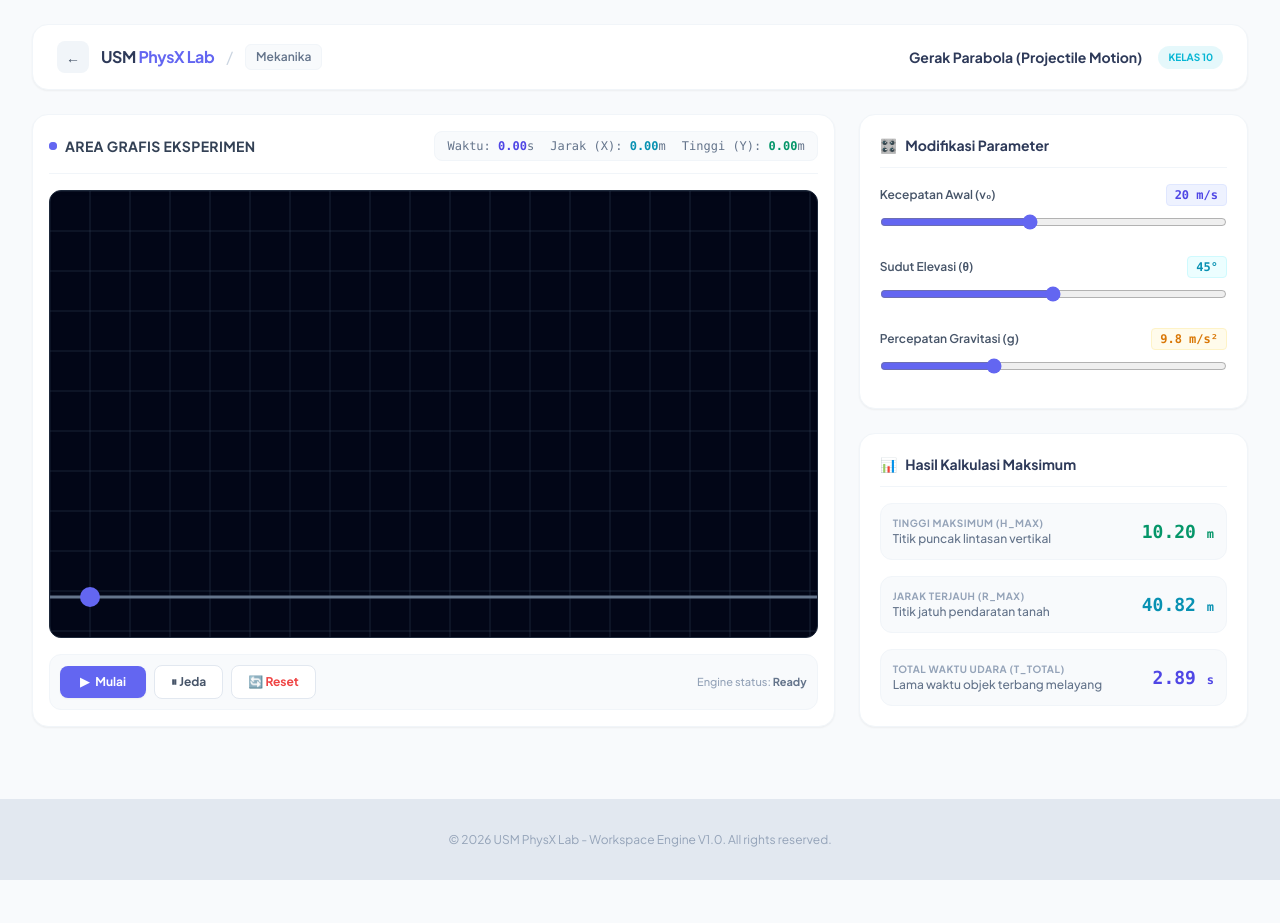
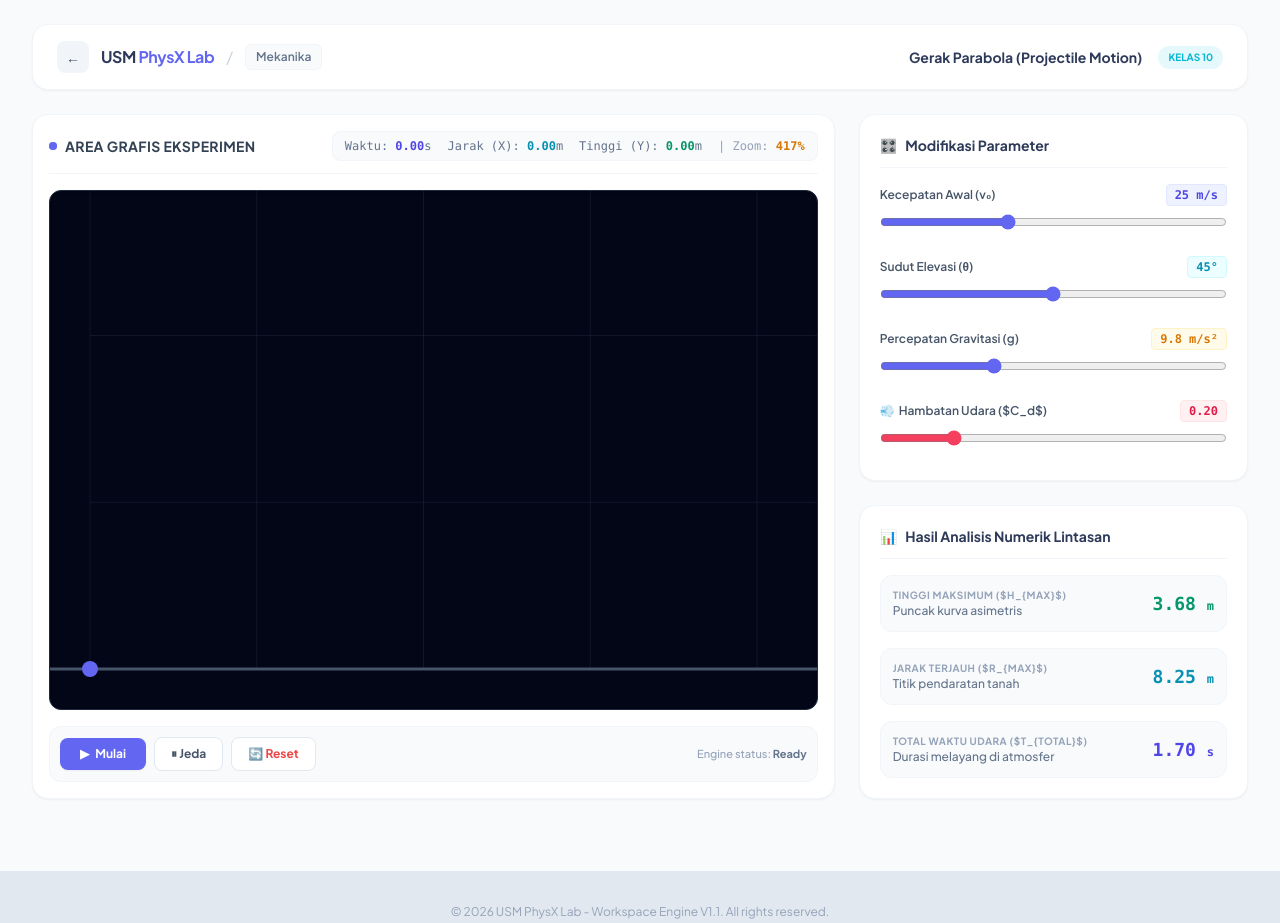
Before and after one commit to workhendry20-creator/usm-physx-lab, a plain HTML site: page simulations/gerak-parabola/index.html in a window 1280 px wide. Before the commit the page ends 880 px from the top, so only its background shows below. Drawn offline with nearby package versions, Linux system fonts and the light colour scheme.

Commit message:
revis: add automatic viewport scaling and functional air resistance parameter sliders

```diff
--- a/simulations/gerak-parabola/index.html
+++ b/simulations/gerak-parabola/index.html
@@ -48,6 +48,7 @@
                         <div>Waktu: <span id="m-time" class="text-indigo-600 font-bold">0.00</span>s</div>
                         <div>Jarak (X): <span id="m-posX" class="text-cyan-600 font-bold">0.00</span>m</div>
                         <div>Tinggi (Y): <span id="m-posY" class="text-emerald-600 font-bold">0.00</span>m</div>
+                        <div class="hidden sm:block text-slate-400">| Zoom: <span id="m-zoom" class="font-bold text-amber-600">100%</span></div>
                     </div>
                 </div>
 
@@ -82,7 +83,7 @@
                             <label class="text-xs font-semibold text-slate-600">Kecepatan Awal (v₀)</label>
                             <span class="text-xs font-bold font-mono text-indigo-600 bg-indigo-50 px-2 py-0.5 rounded border border-indigo-100"><span id="val-v0">20</span> m/s</span>
                         </div>
-                        <input type="range" id="param-v0" min="5" max="40" value="20" class="w-full accent-[#6366F1] cursor-pointer" oninput="updateParamValues()">
+                        <input type="range" id="param-v0" min="5" max="60" value="25" class="w-full accent-[#6366F1] cursor-pointer" oninput="updateParamValues()">
                     </div>
 
                     <div class="mb-5">
@@ -93,41 +94,51 @@
                         <input type="range" id="param-angle" min="0" max="90" value="45" class="w-full accent-[#6366F1] cursor-pointer" oninput="updateParamValues()">
                     </div>
 
-                    <div class="mb-2">
+                    <div class="mb-5">
                         <div class="flex justify-between items-center mb-1.5">
                             <label class="text-xs font-semibold text-slate-600">Percepatan Gravitasi (g)</label>
                             <span class="text-xs font-bold font-mono text-amber-600 bg-amber-50 px-2 py-0.5 rounded border border-amber-100"><span id="val-g">9.8</span> m/s²</span>
                         </div>
                         <input type="range" id="param-g" min="5" max="20" step="0.1" value="9.8" class="w-full accent-[#6366F1] cursor-pointer" oninput="updateParamValues()">
                     </div>
+
+                    <div class="mb-2">
+                        <div class="flex justify-between items-center mb-1.5">
+                            <label class="text-xs font-semibold text-slate-600 flex items-center gap-1">
+                                <span>💨</span> Hambatan Udara ($C_d$)
+                            </label>
+                            <span class="text-xs font-bold font-mono text-rose-600 bg-rose-50 px-2 py-0.5 rounded border border-rose-100"><span id="val-drag">0.20</span></span>
+                        </div>
+                        <input type="range" id="param-drag" min="0" max="1" step="0.01" value="0.20" class="w-full accent-rose-500 cursor-pointer" oninput="updateParamValues()">
+                    </div>
                 </div>
 
                 <div class="bg-white rounded-2xl border border-slate-100 shadow-sm p-5 flex-grow">
                     <h3 class="text-sm font-bold text-[#2E3A59] border-b border-slate-100 pb-3 mb-4 flex items-center space-x-2">
-                        <span>📊</span> <span>Hasil Kalkulasi Maksimum</span>
+                        <span>📊</span> <span>Hasil Analisis Numerik Lintasan</span>
                     </h3>
 
                     <div class="space-y-4">
                         <div class="p-3 bg-slate-50 border border-slate-100 rounded-xl flex justify-between items-center">
                             <div>
-                                <div class="text-[10px] font-bold text-slate-400 uppercase tracking-wider">Tinggi Maksimum (H_max)</div>
-                                <div class="text-xs text-slate-500 font-medium">Titik puncak lintasan vertikal</div>
+                                <div class="text-[10px] font-bold text-slate-400 uppercase tracking-wider">Tinggi Maksimum ($H_{max}$)</div>
+                                <div class="text-xs text-slate-500 font-medium">Puncak kurva asimetris</div>
                             </div>
                             <div class="text-lg font-extrabold text-emerald-600 font-mono"><span id="calc-hmax">0.00</span> <span class="text-xs font-semibold">m</span></div>
                         </div>
 
                         <div class="p-3 bg-slate-50 border border-slate-100 rounded-xl flex justify-between items-center">
                             <div>
-                                <div class="text-[10px] font-bold text-slate-400 uppercase tracking-wider">Jarak Terjauh (R_max)</div>
-                                <div class="text-xs text-slate-500 font-medium">Titik jatuh pendaratan tanah</div>
+                                <div class="text-[10px] font-bold text-slate-400 uppercase tracking-wider">Jarak Terjauh ($R_{max}$)</div>
+                                <div class="text-xs text-slate-500 font-medium">Titik pendaratan tanah</div>
                             </div>
                             <div class="text-lg font-extrabold text-cyan-600 font-mono"><span id="calc-rmax">0.00</span> <span class="text-xs font-semibold">m</span></div>
                         </div>
 
                         <div class="p-3 bg-slate-50 border border-slate-100 rounded-xl flex justify-between items-center">
                             <div>
-                                <div class="text-[10px] font-bold text-slate-400 uppercase tracking-wider">Total Waktu Udara (T_total)</div>
-                                <div class="text-xs text-slate-500 font-medium">Lama waktu objek terbang melayang</div>
+                                <div class="text-[10px] font-bold text-slate-400 uppercase tracking-wider">Total Waktu Udara ($T_{total}$)</div>
+                                <div class="text-xs text-slate-500 font-medium">Durasi melayang di atmosfer</div>
                             </div>
                             <div class="text-lg font-extrabold text-indigo-600 font-mono"><span id="calc-ttotal">0.00</span> <span class="text-xs font-semibold">s</span></div>
                         </div>
@@ -140,7 +151,7 @@
     </div>
 
     <footer class="bg-[#E2E8F0] mt-12 py-8 border-t border-slate-200 text-center w-full">
-        <p class="text-xs text-slate-400">© 2026 USM PhysX Lab - Workspace Engine V1.0. All rights reserved.</p>
+        <p class="text-xs text-slate-400">© 2026 USM PhysX Lab - Workspace Engine V1.1. All rights reserved.</p>
     </footer>
 
     <script>
@@ -148,140 +159,215 @@
         const ctx = canvas.getContext('2d');
 
         // Parameter Simulasi
-        let v0, angle, g;
+        let v0, angle, g, dragCoeff;
         let isRunning = false;
         let t = 0;
         let animationId;
+
+        // State Posisi Fisika Objek Aktif
+        let currentX = 0, currentY = 0;
+        let currentVx = 0, currentVy = 0;
+
         let pathTrajectory = [];
 
-        // Inisialisasi Ukuran Respon Canvas
+        // Variabel Sistem Penskalaan Otomatis (Auto-Scaling Viewport)
+        let scale = 8;
+        let defaultScale = 8;
+        let maxSimX = 100;
+        let maxSimY = 50;
+
         function resizeCanvas() {
             canvas.width = canvas.parentElement.clientWidth;
             canvas.height = canvas.parentElement.clientHeight;
-            drawStaticScene();
+            drawScene();
         }
 
-        // Sinkronisasi Parameter Nilai Input Slider
+        // Kalkulasi Prediksi Lintasan Numerik (Pre-run) untuk mencari Batas Maksimum lintasan
+        function preCalculateTrajectoryBounds() {
+            const rad = angle * Math.PI / 180;
+            let tempVx = v0 * Math.cos(rad);
+            let tempVy = v0 * Math.sin(rad);
+            let tempX = 0, tempY = 0;
+            let tempT = 0;
+            const dt = 0.01;
+
+            let localHMax = 0;
+            let localRMax = 0;
+
+            while (tempY >= 0 && tempT < 100) {
+                const speed = Math.sqrt(tempVx * tempVx + tempVy * tempVy);
+                // Gaya seret udara f = -c * v
+                const ax = -dragCoeff * speed * tempVx;
+                const ay = -g - (dragCoeff * speed * tempVy);
+
+                tempVx += ax * dt;
+                tempVy += ay * dt;
+                tempX += tempVx * dt;
+                tempY += tempVy * dt;
+                tempT += dt;
+
+                if (tempY > localHMax) localHMax = tempY;
+            }
+            localRMax = tempX;
+
+            document.getElementById('calc-hmax').innerText = localHMax.toFixed(2);
+            document.getElementById('calc-rmax').innerText = localRMax.toFixed(2);
+            document.getElementById('calc-ttotal').innerText = tempT.toFixed(2);
+
+            // Simpan nilai ekstrem untuk keperluan auto-scaling
+            maxSimX = Math.max(localRMax, 20);
+            maxSimY = Math.max(localHMax, 10);
+
+            // Hitung skala ideal agar lintasan pas di area canvas dengan padding 15%
+            const availableWidth = canvas.width - 100;
+            const availableHeight = canvas.height - 80;
+
+            const scaleX = availableWidth / maxSimX;
+            const scaleY = availableHeight / maxSimY;
+
+            // Pilih skala terkecil agar seluruh bagian sumbu X dan Y muat di dalam monitor canvas
+            scale = Math.min(scaleX, scaleY);
+
+            // Tampilkan info zoom persentase ke user
+            const zoomPercent = Math.round((scale / defaultScale) * 100);
+            document.getElementById('m-zoom').innerText = zoomPercent + '%';
+        }
+
         function updateParamValues() {
             v0 = parseFloat(document.getElementById('param-v0').value);
             angle = parseFloat(document.getElementById('param-angle').value);
             g = parseFloat(document.getElementById('param-g').value);
+            dragCoeff = parseFloat(document.getElementById('param-drag').value);
 
             document.getElementById('val-v0').innerText = v0;
             document.getElementById('val-angle').innerText = angle;
             document.getElementById('val-g').innerText = g.toFixed(1);
+            document.getElementById('val-drag').innerText = dragCoeff.toFixed(2);
 
-            // Prediksi Teoretis Fisika Hukum Newton
-            const rad = angle * Math.PI / 180;
-            const hMax = (v0 * v0 * Math.sin(rad) * Math.sin(rad)) / (2 * g);
-            const rMax = (v0 * v0 * Math.sin(2 * rad)) / g;
-            const tTotal = (2 * v0 * Math.sin(rad)) / g;
-
-            document.getElementById('calc-hmax').innerText = hMax.toFixed(2);
-            document.getElementById('calc-rmax').innerText = rMax.toFixed(2);
-            document.getElementById('calc-ttotal').innerText = tTotal.toFixed(2);
+            preCalculateTrajectoryBounds();
 
             if (!isRunning) {
-                drawStaticScene();
+                resetSimulation();
             }
         }
 
-        // Gambar Background Skala Grid Statis Canvas
-        function drawStaticScene() {
+        function drawScene() {
             ctx.clearRect(0, 0, canvas.width, canvas.height);
 
-            // Gambar Garis Skala Kisi (Grid System)
-            ctx.strokeStyle = '#334155';
+            // Gambar Garis Kisi-Kisi Grid Dinamis menyesuaikan Faktor Skala Zoom
+            ctx.strokeStyle = '#1E293B';
             ctx.lineWidth = 0.5;
-            const gridSize = 40;
-            for (let x = 0; x < canvas.width; x += gridSize) {
-                ctx.beginPath(); ctx.moveTo(x, 0); ctx.lineTo(x, canvas.height); ctx.stroke();
+            const stepSizeInMeters = scale < 2 ? 20 : (scale < 5 ? 10 : 5);
+            const gridSizeInPixels = stepSizeInMeters * scale;
+
+            for (let x = 40; x < canvas.width; x += gridSizeInPixels) {
+                ctx.beginPath(); ctx.moveTo(x, 0); ctx.lineTo(x, canvas.height - 40); ctx.stroke();
             }
-            for (let y = 0; y < canvas.height; y += gridSize) {
-                ctx.beginPath(); ctx.moveTo(0, y); ctx.lineTo(canvas.width, y); ctx.stroke();
+            for (let y = canvas.height - 40; y > 0; y -= gridSizeInPixels) {
+                ctx.beginPath(); ctx.moveTo(40, y); ctx.lineTo(canvas.width, y); ctx.stroke();
             }
 
-            // Batas Dasar Tanah (Ground Baseline)
-            ctx.strokeStyle = '#64748B';
+            // Garis Batas Tanah (Ground Baseline)
+            ctx.strokeStyle = '#475569';
             ctx.lineWidth = 3;
             ctx.beginPath();
             ctx.moveTo(0, canvas.height - 40);
             ctx.lineTo(canvas.width, canvas.height - 40);
             ctx.stroke();
 
-            // Render Titik Pelontar Awal (Launcher)
+            // Titik Pelontar Launcher awal
             ctx.fillStyle = '#6366F1';
             ctx.beginPath();
-            ctx.arc(40, canvas.height - 40, 10, 0, Math.PI * 2);
+            ctx.arc(40, canvas.height - 40, 8, 0, Math.PI * 2);
             ctx.fill();
+
+            // Gambar Garis Lintasan Jejak Ekor (Asimetris akibat Hambatan Udara)
+            ctx.strokeStyle = '#06B6D4';
+            ctx.lineWidth = 2.5;
+            ctx.setLineDash([4, 4]);
+            ctx.beginPath();
+            if (pathTrajectory.length > 0) {
+                ctx.moveTo(pathTrajectory[0].px, pathTrajectory[0].py);
+                for(let i=1; i<pathTrajectory.length; i++) {
+                    ctx.lineTo(pathTrajectory[i].px, pathTrajectory[i].py);
+                }
+            }
+            ctx.stroke();
+            ctx.setLineDash([]);
+
+            // Gambar Bola Proyektil Utama jika simulasi berjalan atau dipause
+            if (t > 0) {
+                const pixelX = 40 + (currentX * scale);
+                const pixelY = (canvas.height - 40) - (currentY * scale);
+
+                ctx.fillStyle = '#F59E0B';
+                ctx.strokeStyle = '#FFFFFF';
+                ctx.lineWidth = 2;
+                ctx.beginPath();
+                ctx.arc(pixelX, pixelY, 8, 0, Math.PI * 2);
+                ctx.fill();
+                ctx.stroke();
+            }
         }
 
-        // Loop Animasi Fisika Utama
         function simulationLoop() {
             if (!isRunning) return;
 
-            // Increment Waktu
-            t += 0.03; // Time step delta t
+            const dt = 0.02; // Delta time step stabil
+            t += dt;
 
-            const rad = angle * Math.PI / 180;
-            // Rumus Kinematika Gerak Parabola (X & Y)
-            const posX = v0 * Math.cos(rad) * t;
-            const posY = (v0 * Math.sin(rad) * t) - (0.5 * g * t * t);
+            // Vektor besar kecepatan total objek saat ini
+            const speed = Math.sqrt(currentVx * currentVx + currentVy * currentVy);
 
-            // Faktor Konversi Skala Meter Fisika ke Pixel Layar Monitor
-            const scale = 8;
-            const pixelX = 40 + (posX * scale);
-            const pixelY = (canvas.height - 40) - (posY * scale);
+            // Persamaan Diferensial Udara: a = -g - (c * v * v_vector)
+            const ax = -dragCoeff * speed * currentVx;
+            const ay = -g - (dragCoeff * speed * currentVy);
 
-            // Cek Batas Tabrakan dengan Tanah (Ground Landing Boundary Check)
-            if (posY < 0 && t > 0.1) {
+            // Integrasi Euler-Cromer
+            currentVx += ax * dt;
+            currentVy += ay * dt;
+            currentX += currentVx * dt;
+            currentY += currentVy * dt;
+
+            const pixelX = 40 + (currentX * scale);
+            const pixelY = (canvas.height - 40) - (currentY * scale);
+
+            // Deteksi benturan jatuh tanah
+            if (currentY <= 0 && t > 0.05) {
+                currentY = 0;
                 isRunning = false;
                 document.getElementById('status-label').innerText = 'Finished';
                 document.getElementById('status-label').className = 'text-emerald-500 font-bold';
+                updateDashboardLabels();
+                drawScene();
                 cancelAnimationFrame(animationId);
                 return;
             }
 
-            // Update Papan Skor Realtime Monitor
-            document.getElementById('m-time').innerText = t.toFixed(2);
-            document.getElementById('m-posX').innerText = posX.toFixed(2);
-            document.getElementById('m-posY').innerText = Math.max(0, posY).toFixed(2);
-
-            // Simpan Histori Jejak Ekor Lintasan
-            pathTrajectory.push({ x: pixelX, y: pixelY });
-
-            // Render Refresh Grafis Ulang
-            drawStaticScene();
-
-            // Gambar Garis Lintasan (Trajectory Dot Tail)
-            ctx.strokeStyle = '#06B6D4';
-            ctx.lineWidth = 2;
-            ctx.setLineDash([4, 4]);
-            ctx.beginPath();
-            if (pathTrajectory.length > 0) {
-                ctx.moveTo(pathTrajectory[0].x, pathTrajectory[0].y);
-                for(let i=1; i<pathTrajectory.length; i++) {
-                    ctx.lineTo(pathTrajectory[i].x, pathTrajectory[i].y);
-                }
-            }
-            ctx.stroke();
-            ctx.setLineDash([]); // Reset line dash
-
-            // Gambar Bola Proyektil Utama
-            ctx.fillStyle = '#F59E0B';
-            ctx.strokeStyle = '#FFFFFF';
-            ctx.lineWidth = 2;
-            ctx.beginPath();
-            ctx.arc(pixelX, pixelY, 8, 0, Math.PI * 2);
-            ctx.fill();
-            ctx.stroke();
+            updateDashboardLabels();
+            pathTrajectory.push({ px: pixelX, py: pixelY });
+            drawScene();
 
             animationId = requestAnimationFrame(simulationLoop);
         }
 
-        // Tombol Kontrol Handlers
+        function updateDashboardLabels() {
+            document.getElementById('m-time').innerText = t.toFixed(2);
+            document.getElementById('m-posX').innerText = currentX.toFixed(2);
+            document.getElementById('m-posY').innerText = Math.max(0, currentY).toFixed(2);
+        }
+
         function startSimulation() {
             if (!isRunning) {
+                // Jika memulai dari nol awal hulu
+                if (t === 0) {
+                    const rad = angle * Math.PI / 180;
+                    currentVx = v0 * Math.cos(rad);
+                    currentVy = v0 * Math.sin(rad);
+                    currentX = 0;
+                    currentY = 0;
+                    pathTrajectory = [];
+                }
                 isRunning = true;
                 document.getElementById('status-label').innerText = 'Running';
                 document.getElementById('status-label').className = 'text-indigo-500 font-bold';
@@ -300,16 +386,16 @@
             isRunning = false;
             cancelAnimationFrame(animationId);
             t = 0;
+            currentX = 0;
+            currentY = 0;
             pathTrajectory = [];
             document.getElementById('status-label').innerText = 'Ready';
             document.getElementById('status-label').className = 'text-slate-500 font-bold';
-            document.getElementById('m-time').innerText = '0.00';
-            document.getElementById('m-posX').innerText = '0.00';
-            document.getElementById('m-posY').innerText = '0.00';
-            updateParamValues();
+            updateDashboardLabels();
+            preCalculateTrajectoryBounds();
+            drawScene();
         }
 
-        // Mulai Bootstrapping Window Event listeners
         window.addEventListener('resize', resizeCanvas);
         window.onload = function() {
             resizeCanvas();
```
